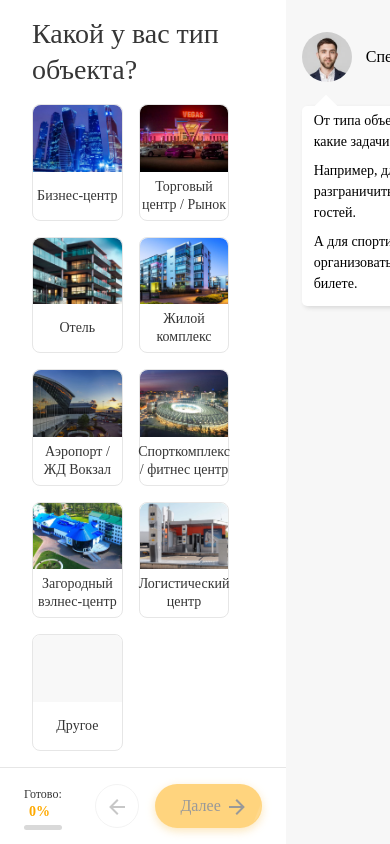
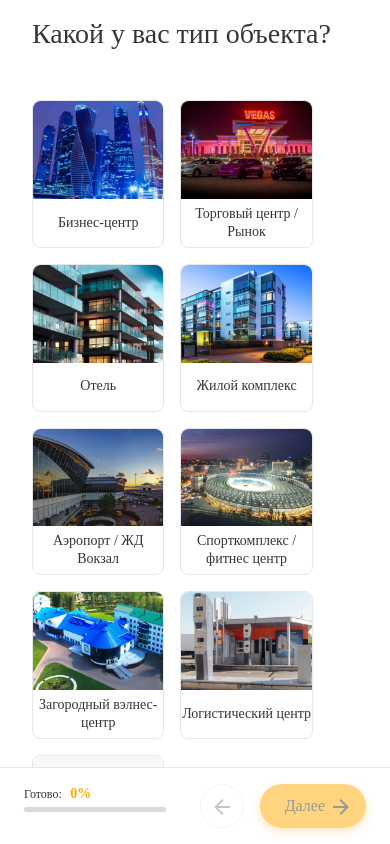
Before and after one commit to bakhirev/quize, a Vue app: page / in a window 390 px wide. Built offline with nearby package versions, Linux system fonts and the light colour scheme; a web font is replaced by a local one.

Commit message:
update animation

```diff
--- a/src/components/quiz/components/answers/checkbox.vue
+++ b/src/components/quiz/components/answers/checkbox.vue
@@ -1,6 +1,6 @@
 <template>
   <div
-      class="quiz-answer"
+      class="quiz-answer quiz-answer-select"
       :class="{
           'quiz-answer-checked': isChecked,
         }"
@@ -67,6 +67,8 @@ export default {
 </script>
 
 <style scoped>
+@import "../../style/answer-animation-select.css";
+
 .quiz-answer {
   display: block;
   padding: var(--space-l);
@@ -76,6 +78,7 @@ export default {
   cursor: pointer;
   transition: 0.3s border, 0.3s box-shadow;
   white-space: nowrap;
+  box-sizing: border-box;
 }
 
 .quiz-answer-checked {
--- a/src/components/quiz/components/answers/range.vue
+++ b/src/components/quiz/components/answers/range.vue
@@ -1,5 +1,5 @@
 <template>
-  <div class="quiz-answer">
+  <div class="quiz-answer quiz-answer-range">
     <input
         type="text"
         :value="value"
@@ -49,8 +49,9 @@ export default {
     VueRangeSlider,
   },
   data() {
+    const values = this.getValueParts(this.answer.value);
     return {
-      value: this.getValueParts(this.answer.value)[0],
+      value: values[2] || values[0],
     };
   },
   computed: {
@@ -91,6 +92,8 @@ export default {
 </script>
 
 <style>
+@import "../../style/answer-animation-range.css";
+
 .quiz-answer .range-slider-fill {
   background-color: var(--color-10);
 }
--- a/src/components/quiz/components/answers/select.vue
+++ b/src/components/quiz/components/answers/select.vue
@@ -1,6 +1,6 @@
 <template>
   <div
-      class="quiz-answer"
+      class="quiz-answer quiz-answer-select"
       :class="{
           'quiz-answer-checked': isChecked,
         }"
@@ -55,13 +55,17 @@ export default {
 </script>
 
 <style scoped>
+@import "../../style/answer-animation-select.css";
+
 .quiz-answer {
   display: block;
   padding: var(--space-l);
   border: 1px solid var(--color-8);
   border-radius: var(--space-s);
   margin-bottom: var(--space-l);
+  box-sizing: border-box;
   cursor: pointer;
+  overflow: hidden;
   transition: 0.3s border, 0.3s box-shadow;
 }
 
--- a/src/components/quiz/components/answers/tiles.vue
+++ b/src/components/quiz/components/answers/tiles.vue
@@ -1,6 +1,6 @@
 <template>
   <div
-      class="quiz-answer"
+      class="quiz-answer quiz-answer-tiles"
       @click="updateState"
   >
     <img
@@ -57,6 +57,8 @@ export default {
 </script>
 
 <style scoped>
+@import "../../style/answer-animation-title.css";
+
 .quiz-answer {
   display: inline-block;
   width: 40%;
--- a/src/components/quiz/components/helper.vue
+++ b/src/components/quiz/components/helper.vue
@@ -48,6 +48,23 @@ export default {
   width: 100%;
   height: 100%;
   background-color: #F7F7F7;
+
+  animation-name: quiz-help;
+  animation-duration: 1s;
+  animation-delay: 0s;
+  animation-timing-function: linear;
+  animation-iteration-count: 1;
+}
+
+@keyframes quiz-help {
+  from {
+    opacity: 0;
+    background-color: transparent;
+  }
+  to {
+    opacity: 1;
+    background-color: #F7F7F7;
+  }
 }
 
 .quiz-help-container {
--- a/src/components/quiz/components/questions/standart.vue
+++ b/src/components/quiz/components/questions/standart.vue
@@ -126,15 +126,18 @@ export default {
   grid-template-areas: "header header" "body cover";
 }
 
-.quiz-question::-webkit-scrollbar {
+.quiz-question::-webkit-scrollbar,
+.quiz-question-body::-webkit-scrollbar {
   width: var(--space-xs);
 }
 
-.quiz-question::-webkit-scrollbar-track {
+.quiz-question::-webkit-scrollbar-track,
+.quiz-question-body::-webkit-scrollbar-track {
   background-color: transparent;
 }
 
-.quiz-question::-webkit-scrollbar-thumb {
+.quiz-question::-webkit-scrollbar-thumb,
+.quiz-question-body::-webkit-scrollbar-thumb {
   background-color: var(--color-6);
   outline: none;
 }
@@ -169,6 +172,7 @@ export default {
   position: relative;
   padding: 0 var(--space-xxl);
   grid-area: body;
+  overflow-x: hidden;
 }
 
 .quiz-question-cover-container {
@@ -176,6 +180,7 @@ export default {
   border: none;
   width: 100%;
   text-align: center;
+  overflow-x: hidden;
 }
 
 .quiz-question-cover {
@@ -186,6 +191,24 @@ export default {
   background-size: 80% auto;
   background-repeat: no-repeat;
   vertical-align: top;
+}
+
+.quiz-question-cover {
+  animation-name: quiz-question-cover;
+  animation-duration: 0.6s;
+  animation-delay: 0.25s;
+  animation-timing-function: ease-in-out;
+  animation-iteration-count: 1;
+  animation-fill-mode: both;
+}
+
+@keyframes quiz-question-cover {
+  from {
+    margin-left: 30px;
+  }
+  to {
+    margin-left: 0;
+  }
 }
 
 @media screen and (max-width: 850px) {
--- a/src/components/quiz/index.vue
+++ b/src/components/quiz/index.vue
@@ -1,5 +1,10 @@
 <template>
-  <div class="quiz" :style="gridTemplate">
+  <div
+      class="quiz"
+      :class="{
+        'quiz-with-help': !!currentHelp,
+      }"
+  >
     <QuizLoader
         v-if="isLoading"
         message="загрузка вопросов"
@@ -121,13 +126,6 @@ export default {
     },
     questionIds() {
       return this.questions.map(({id}) => id);
-    },
-    gridTemplate() {
-      let template = '"question question" "footer footer"';
-      if (this.currentHelp) template = '"question help" "footer help"';
-      return {
-        'grid-template-areas': template,
-      };
     },
     showOnlyQuestion() {
       return [
@@ -271,9 +269,13 @@ export default {
   background-color: #F8F8F8;
 
   display: grid;
-  grid-template-areas: "question help" "footer help";
+  grid-template-areas: "question question" "footer footer";
   grid-template-columns: auto 300px;
   grid-template-rows: auto 77px;
+}
+
+.quiz-with-help {
+  grid-template-areas: "question help" "footer help";
 }
 
 .quiz-question {
@@ -287,4 +289,13 @@ export default {
 .quiz-footer {
   grid-area: footer;
 }
+
+@media screen and (max-width: 850px) {
+  .quiz-with-help {
+    grid-template-areas: "question question" "footer footer";
+  }
+  .quiz-help {
+    display: none;
+  }
+}
 </style>
--- /dev/null
+++ b/src/components/quiz/style/answer-animation-range.css
@@ -0,0 +1,56 @@
+.quiz-answer-range {
+    animation-name: quiz-answer-range;
+    animation-duration: 0.5s;
+    animation-timing-function: ease-in-out;
+    animation-iteration-count: 1;
+    animation-fill-mode: both;
+}
+
+.quiz-answer-range:nth-of-type(1) {
+    animation-delay: 0s;
+}
+
+.quiz-answer-range:nth-of-type(2) {
+    animation-delay: 0.05s;
+}
+
+.quiz-answer-range:nth-of-type(3) {
+    animation-delay: 0.1s;
+}
+
+.quiz-answer-range:nth-of-type(4) {
+    animation-delay: 0.15s;
+}
+
+.quiz-answer-range:nth-of-type(5) {
+    animation-delay: 0.2s;
+}
+
+.quiz-answer-range:nth-of-type(6) {
+    animation-delay: 0.25s;
+}
+
+.quiz-answer-range:nth-of-type(7) {
+    animation-delay: 0.3s;
+}
+
+.quiz-answer-range:nth-of-type(8) {
+    animation-delay: 0.35s;
+}
+
+.quiz-answer-range:nth-of-type(9) {
+    animation-delay: 0.4s;
+}
+
+@keyframes quiz-answer-range {
+    from {
+        width: 90%;
+        margin-left: 10%;
+        opacity: 0;
+    }
+    to {
+        width: 100%;
+        margin-left: 0;
+        opacity: 1;
+    }
+}
--- /dev/null
+++ b/src/components/quiz/style/answer-animation-select.css
@@ -0,0 +1,57 @@
+.quiz-answer-select {
+    position: relative;
+    animation-name: quiz-answer-select;
+    animation-duration: 0.25s;
+    animation-timing-function: ease-in-out;
+    animation-iteration-count: 1;
+    animation-fill-mode: both;
+}
+
+.quiz-answer-select:nth-of-type(1) {
+    animation-delay: 0s;
+}
+
+.quiz-answer-select:nth-of-type(2) {
+    animation-delay: 0.05s;
+}
+
+.quiz-answer-select:nth-of-type(3) {
+    animation-delay: 0.1s;
+}
+
+.quiz-answer-select:nth-of-type(4) {
+    animation-delay: 0.15s;
+}
+
+.quiz-answer-select:nth-of-type(5) {
+    animation-delay: 0.2s;
+}
+
+.quiz-answer-select:nth-of-type(6) {
+    animation-delay: 0.25s;
+}
+
+.quiz-answer-select:nth-of-type(7) {
+    animation-delay: 0.3s;
+}
+
+.quiz-answer-select:nth-of-type(8) {
+    animation-delay: 0.35s;
+}
+
+.quiz-answer-select:nth-of-type(9) {
+    animation-delay: 0.4s;
+}
+
+@keyframes quiz-answer-select {
+    from {
+        width: 90%;
+        margin-left: 10%;
+        opacity: 0;
+    }
+    to {
+        width: 100%;
+        margin-left: 0;
+        opacity: 1;
+    }
+}
--- /dev/null
+++ b/src/components/quiz/style/answer-animation-title.css
@@ -0,0 +1,55 @@
+.quiz-answer-tiles {
+    position: relative;
+    animation-name: quiz-answer-tiles;
+    animation-duration: 0.4s;
+    animation-timing-function: ease-in-out;
+    animation-iteration-count: 1;
+    animation-fill-mode: both;
+}
+
+.quiz-answer-tiles:nth-of-type(1) {
+    animation-delay: 0s;
+}
+
+.quiz-answer-tiles:nth-of-type(2) {
+    animation-delay: 0.05s;
+}
+
+.quiz-answer-tiles:nth-of-type(3) {
+    animation-delay: 0.1s;
+}
+
+.quiz-answer-tiles:nth-of-type(4) {
+    animation-delay: 0.15s;
+}
+
+.quiz-answer-tiles:nth-of-type(5) {
+    animation-delay: 0.2s;
+}
+
+.quiz-answer-tiles:nth-of-type(6) {
+    animation-delay: 0.25s;
+}
+
+.quiz-answer-tiles:nth-of-type(7) {
+    animation-delay: 0.3s;
+}
+
+.quiz-answer-tiles:nth-of-type(8) {
+    animation-delay: 0.35s;
+}
+
+.quiz-answer-tiles:nth-of-type(9) {
+    animation-delay: 0.4s;
+}
+
+@keyframes quiz-answer-tiles {
+    from {
+        top: 20px;
+        opacity: 0;
+    }
+    to {
+        top: 0;
+        opacity: 1;
+    }
+}
--- a/src/helpers/mock.js
+++ b/src/helpers/mock.js
@@ -36,7 +36,7 @@ function getAnswersMock(templateId, property, answers) {
 // type: id, title, description, cover_url
 // template: id, title, description, cover_url
 
-export default {
+const refQuestionAnswer = {
     1: getAnswersMock(ANSWER_TEMPLATES.TILES, 'home', [
         'Бизнес-центр',
         'Торговый центр / Рынок',
@@ -60,7 +60,7 @@ export default {
         ][index];
         return item;
     }),
-    2: getAnswersMock(ANSWER_TEMPLATES.RANGE, 'cars', ['50-1000']),
+    2: getAnswersMock(ANSWER_TEMPLATES.RANGE, 'cars', ['50-1000-525']),
     3: getAnswersMock(ANSWER_TEMPLATES.SELECT, 'exit-in', ['1', '2', '3', '4', '5', 'Более']),
     4: getAnswersMock(ANSWER_TEMPLATES.SELECT, 'exit-out', ['1', '2', '3', '4', '5', 'Более']),
     5: getAnswersMock(ANSWER_TEMPLATES.SELECT, 'exit-reverse', ['нет', '1', '2', 'Более']),
@@ -74,3 +74,8 @@ export default {
     8: getAnswersMock(ANSWER_TEMPLATES.TEXTAREA, 'address')('Город, улица и номер дома')(),
     9: getAnswersMock(ANSWER_TEMPLATES.SEND_FORM, 'email')('Некий текст')(),
 };
+
+refQuestionAnswer[8][0].description = refQuestionAnswer[8][0].title;
+refQuestionAnswer[8][0].title = '';
+
+export default refQuestionAnswer;
```
